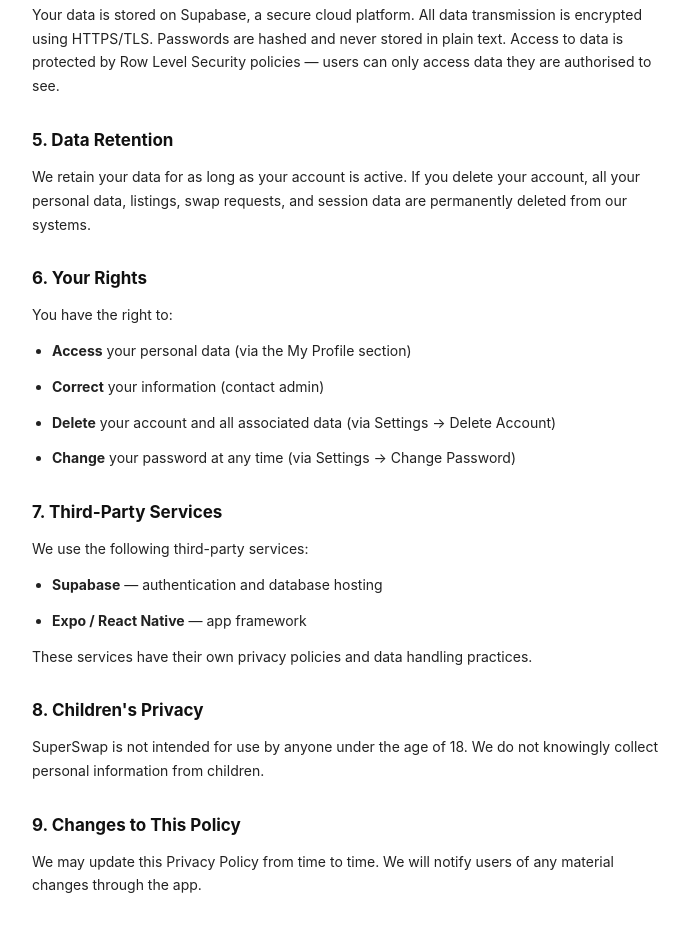
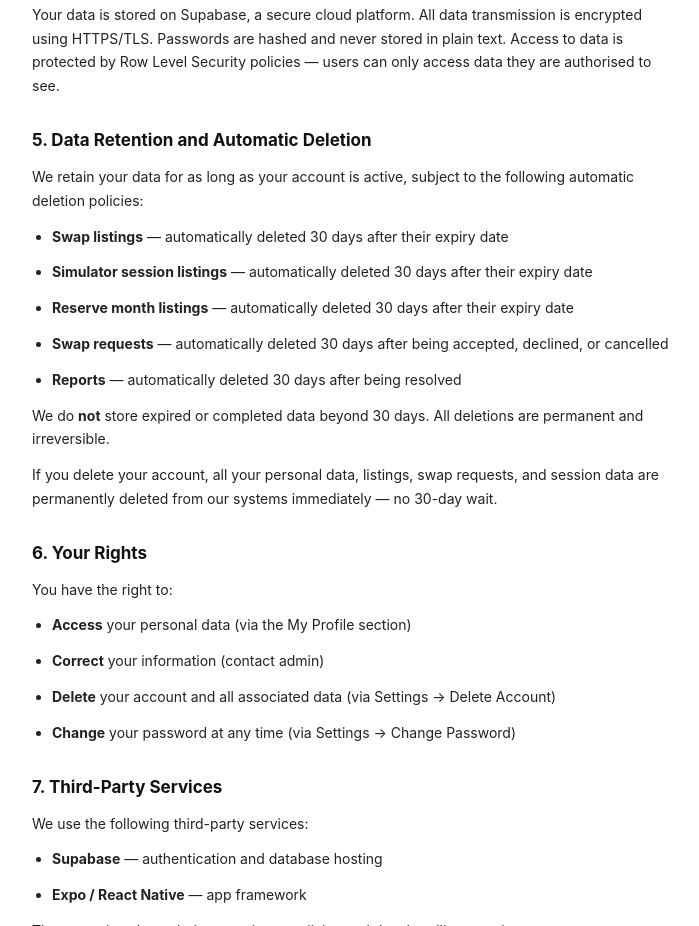
Before and after one commit to nadimkhe02-cmd/superswapp.com, a plain HTML site: page privacy.html in a window 1280 px wide. Shown: the part 1014-1940 px from the top of the page, without its empty margins (288-987 px from the left). Drawn offline with Linux system fonts and the light colour scheme.

Commit message:
Update privacy policy — 30-day data retention

```diff
--- a/privacy.html
+++ b/privacy.html
@@ -52,8 +52,17 @@
 <h2>4. Data Storage and Security</h2>
 <p>Your data is stored on Supabase, a secure cloud platform. All data transmission is encrypted using HTTPS/TLS. Passwords are hashed and never stored in plain text. Access to data is protected by Row Level Security policies — users can only access data they are authorised to see.</p>
 
-<h2>5. Data Retention</h2>
-<p>We retain your data for as long as your account is active. If you delete your account, all your personal data, listings, swap requests, and session data are permanently deleted from our systems.</p>
+<h2>5. Data Retention and Automatic Deletion</h2>
+<p>We retain your data for as long as your account is active, subject to the following automatic deletion policies:</p>
+<ul>
+  <li><strong>Swap listings</strong> — automatically deleted 30 days after their expiry date</li>
+  <li><strong>Simulator session listings</strong> — automatically deleted 30 days after their expiry date</li>
+  <li><strong>Reserve month listings</strong> — automatically deleted 30 days after their expiry date</li>
+  <li><strong>Swap requests</strong> — automatically deleted 30 days after being accepted, declined, or cancelled</li>
+  <li><strong>Reports</strong> — automatically deleted 30 days after being resolved</li>
+</ul>
+<p>We do <strong>not</strong> store expired or completed data beyond 30 days. All deletions are permanent and irreversible.</p>
+<p>If you delete your account, all your personal data, listings, swap requests, and session data are permanently deleted from our systems immediately — no 30-day wait.</p>
 
 <h2>6. Your Rights</h2>
 <p>You have the right to:</p>
```
